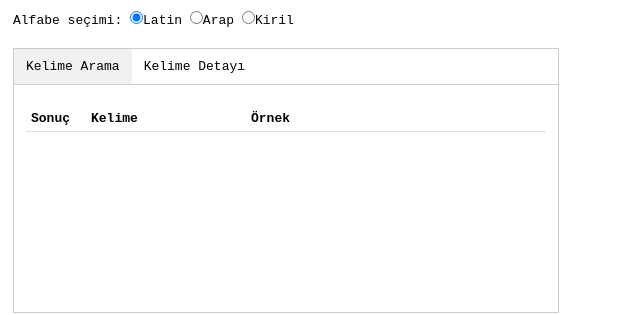
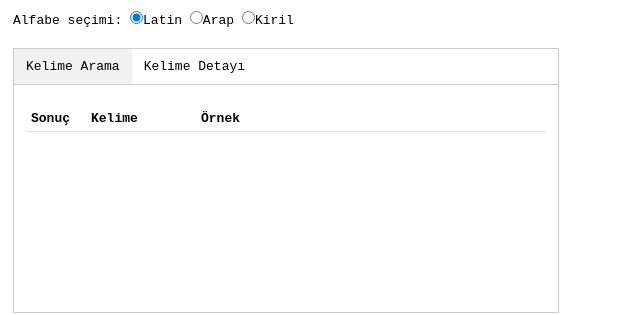
Before and after one commit to ozhanatali/ozhanatali.github.io, a Jekyll site: the page built from _posts/2024-01-01-TurkDili.html, in a window 1280 px wide. Shown: the part 179-494 px from the top of the page, without its empty margins (0-640 px from the left). Built offline with Jekyll 4.4.1, drawn with Linux system fonts in a browser that asks for light colours.

Commit message:
Update 2024-01-01-TurkDili.html

```diff
--- a/_posts/2024-01-01-TurkDili.html
+++ b/_posts/2024-01-01-TurkDili.html
@@ -43,7 +43,7 @@ redirect_from:
 <div id="London" class="tabcontent active" style="display: block; min-height: 200px;">
     <div class="container" style="min-height: 200px;"><br>
       <table id="table">
-        <thead id="head"><tr><td width="50"><b>Sonuç</b></td><td width="150"><b>Kelime</b></td><td><b>Örnek</b></td></tr></thead>
+        <thead id="head"><tr><td width="50"><b>Sonuç</b></td><td width="100"><b>Kelime</b></td><td><b>Örnek</b></td></tr></thead>
         <tbody></tbody>
       </table>
     </div>
```
Also changed, not shown: other parts of _posts/2024-01-01-TurkDili.html (+1 -1 lines).
